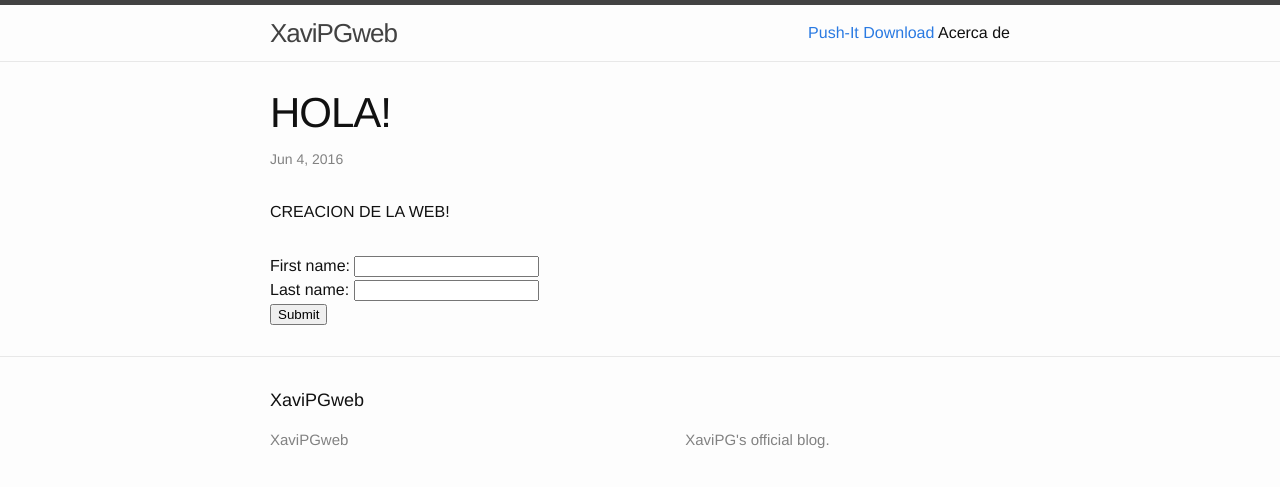
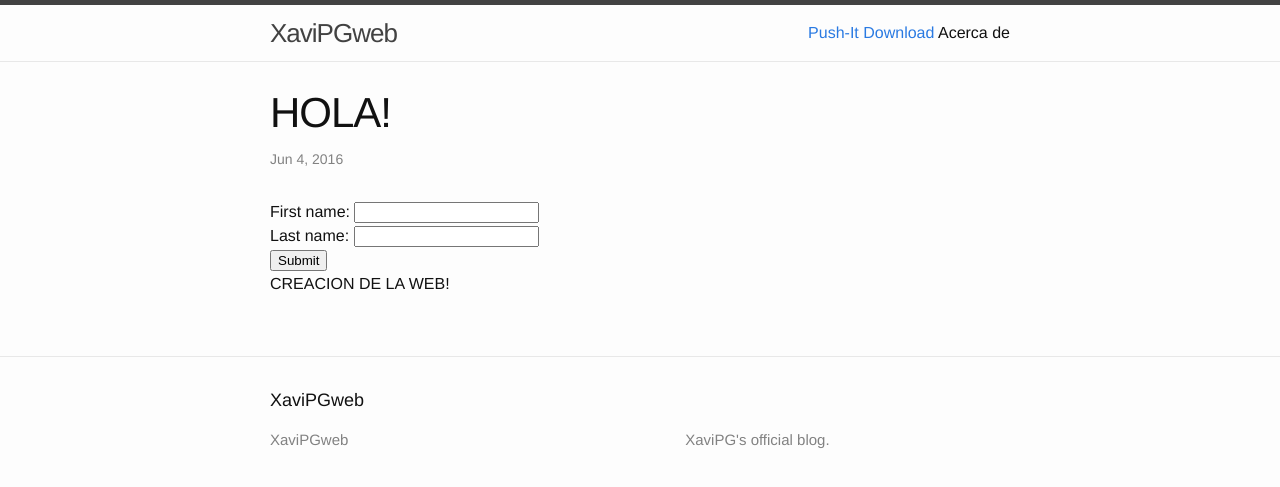
Before and after one commit to xavipgweb/xavipgweb.github.io, a Jekyll site: the page built from _posts/2016-06-04-hola.markdown, in a window 1280 px wide. Shown: the top 487 px of the page. Built offline with Jekyll 4.4.1, drawn with Linux system fonts in a browser that asks for light colours.

Commit message:
Update post.html

```diff
--- a/_layouts/post.html
+++ b/_layouts/post.html
@@ -9,13 +9,14 @@ layout: default
   </header>
 
   <div class="post-content" itemprop="articleBody">
-    {{ content }}
-  </div>
-
-  <form action="demo_form.asp">
+     <form action="demo_form.asp">
   First name: <input type="text" name="fname"><br>
   Last name: <input type="text" name="lname"><br>
   <input type="submit" value="Submit">
   </form>
+    {{ content }}
+  </div>
+
+
 
 </article>
```
